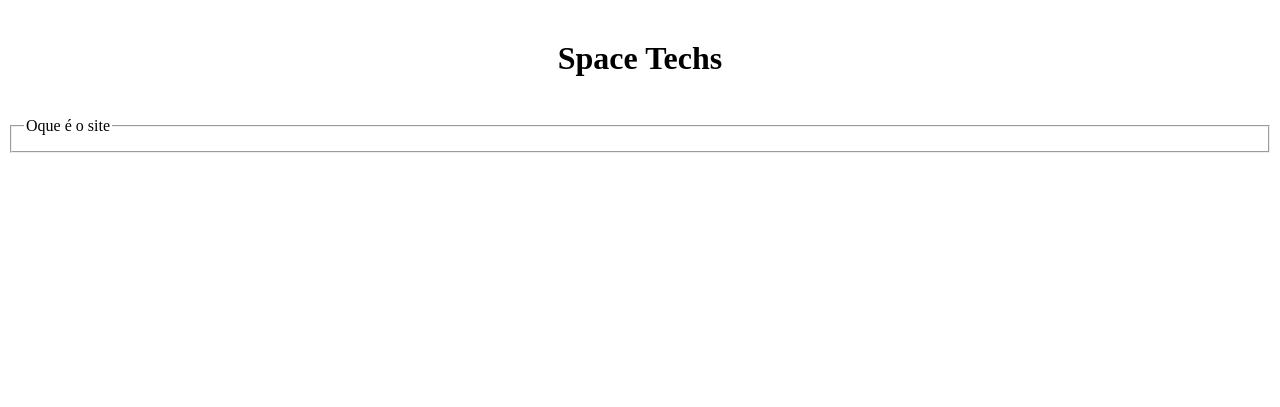
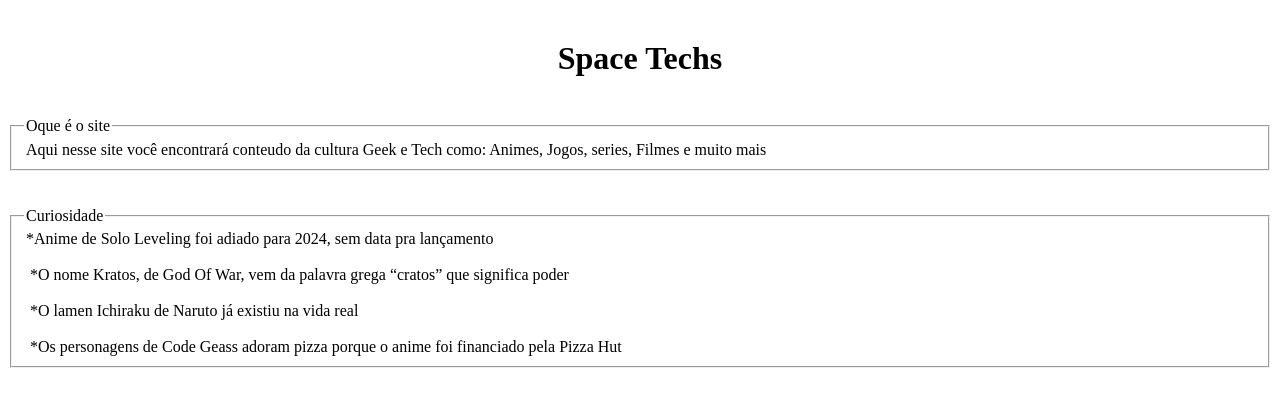
Before and after one commit to RODRIGOETEC/Space-Techs, a PHP site: page /Menu.php in a window 1280 px wide. Shown: the part 44-451 px from the top of the page. Run offline with PHP 8.4, Linux system fonts and the light colour scheme.

Commit message:
curiosidades adicionadas

```diff
--- a/Menu.php
+++ b/Menu.php
@@ -33,10 +33,26 @@
     <form name="fomr1" method="post">
     <fieldset>
     <legend>Oque é o site</legend>
+
     <tabble>
-
+    <legend>Aqui nesse site você encontrará conteudo da cultura Geek e Tech como: Animes, Jogos, series, Filmes e muito mais </legend>
   </table>
   </fieldset>
+
+
   </form>
+  <br>
+  <br>
+  <form name="fomr2" method="post">
+  <fieldset>
+    <table>
+      <legend>Curiosidade</legend>
+      <legend>*Anime de Solo Leveling foi adiado para 2024, sem data pra lançamento <legend>
+        <br>
+        <legend>*O nome Kratos, de God Of War, vem da palavra grega “cratos” que significa poder</legend>
+        <br>
+        <legend>*O lamen Ichiraku de Naruto já existiu na vida real</legend>
+        <br>
+        <legend>*Os personagens de Code Geass adoram pizza porque o anime foi financiado pela Pizza Hut</legend>
 </body>
 </html>
```
Also changed, not shown: Deku Dark.jpg (added).
